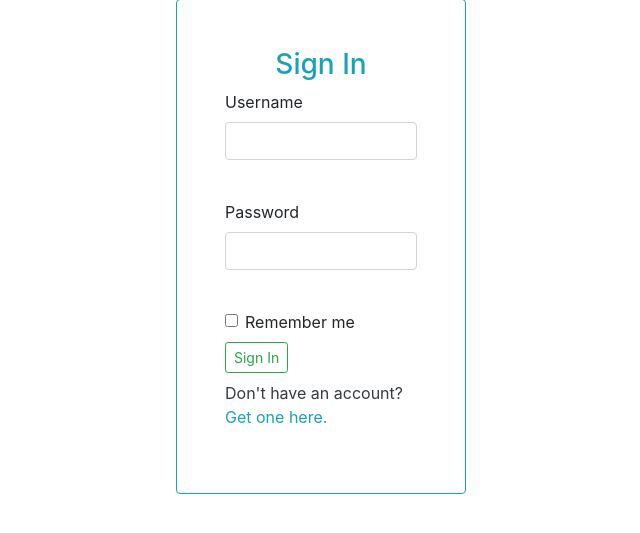
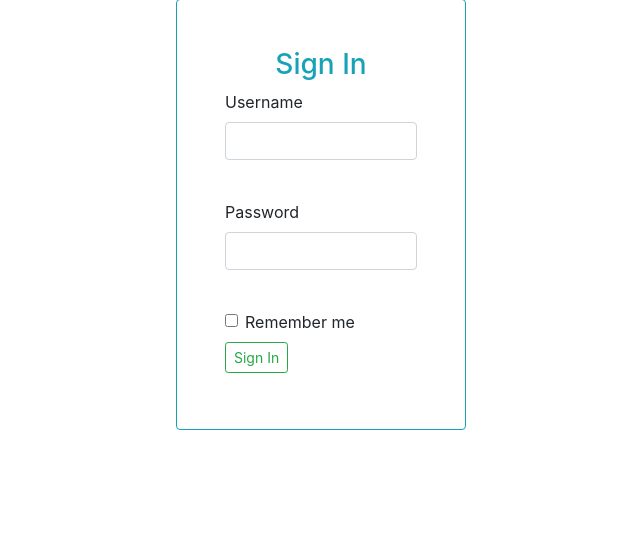
Before and after one commit to Willbeckh/musical-meme, a Flask app: page /authenticate/login in a window 1280 px wide. Shown: the part 105-638 px from the top of the page, without its empty margins (319-959 px from the left). Run offline with Flask 2, Linux system fonts and the light colour scheme; some libraries are stand-ins or nearby versions.

Commit message:
rm register route

```diff
--- a/app/templates/auth/login.html
+++ b/app/templates/auth/login.html
@@ -38,10 +38,6 @@
         </button>
       </form>
     </div>
-    <p>
-      <span class="text-dark">Don't have an account?</span>
-      <a href="{{url_for('auth.register')}}" class="text-info">Get one here.</a>
-    </p>
   </div>
 </div>
 {% endblock %}
```
